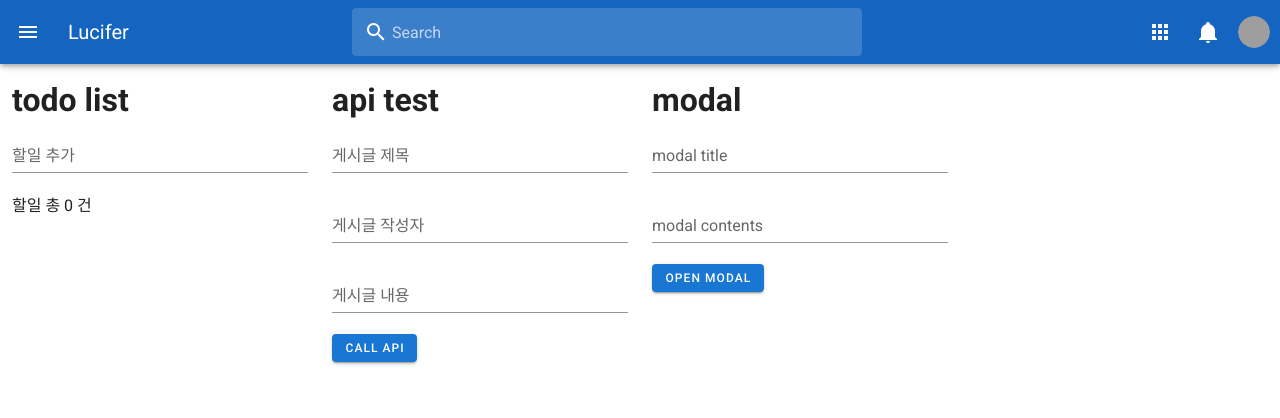
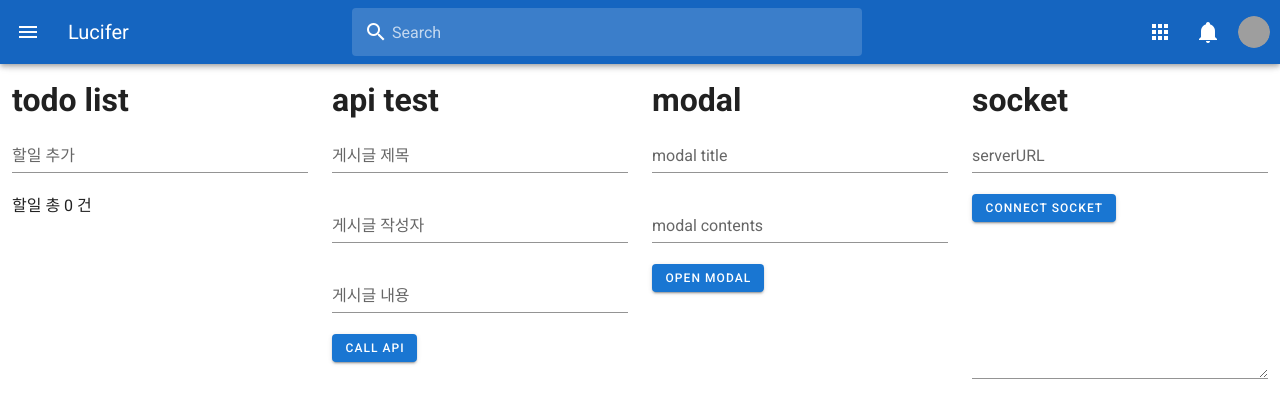
Before and after one commit to tlsqja1230/Lucifer_Front, a Vue app: page / in a window 1280 px wide. Shown: the top 418 px of the page. Built offline with nearby package versions, Linux system fonts and the light colour scheme; grey boxes are pictures that could not be loaded.

Commit message:
socket 통신 추가

```diff
--- a/package.json
+++ b/package.json
@@ -10,10 +10,12 @@
   "dependencies": {
     "axios": "^0.19.2",
     "core-js": "^3.6.4",
+    "sockjs-client": "^1.4.0",
     "vue": "^2.6.11",
     "vue-router": "^3.1.6",
     "vuetify": "^2.2.11",
-    "vuex": "^3.1.3"
+    "vuex": "^3.1.3",
+    "webstomp-client": "^1.2.6"
   },
   "devDependencies": {
     "@vue/cli-plugin-babel": "~4.3.0",
--- a/src/main.js
+++ b/src/main.js
@@ -4,9 +4,13 @@ import router from './router'
 import vuetify from './plugins/vuetify';
 import axios from 'axios';
 import store from './store'
+import webstomp from 'webstomp-client'
+import sockjs from 'sockjs-client'
 
 Vue.config.productionTip = false
 Vue.prototype.$http = axios
+Vue.prototype.$webstomp = webstomp
+Vue.prototype.$sockjs = sockjs
 
 new Vue({
   router,
--- a/src/views/Guide.vue
+++ b/src/views/Guide.vue
@@ -65,6 +65,15 @@
           <Modal @openModal="openModal" :isOpen="isOpen" :title="modalTitle" :contents="modalContents"></Modal>
         </v-flex>
         <v-flex lg3 sm6 xs12>
+          <h1>socket</h1>
+          <v-text-field
+            flat
+            label="serverURL"
+            class="hidden-sm-and-down"
+            v-model="serverURL"
+          />
+          <v-btn small color="primary" @click="socketConnect()">connect socket</v-btn>
+          <v-textarea :value="recvList.length > 0? JSON.stringify(recvList) : ''" readonly></v-textarea>
         </v-flex>
       </v-layout>
     </v-container>
@@ -89,15 +98,24 @@ export default {
   },
   data(){
     return {
+      //todo
       todoList:[],
       todoVal: '',
+
+      //api
       title: '',
       author: '',
       content: '',
       apiResult: {},
       isOpen: false,
+
+      //modal
       modalTitle: '',
-      modalContents: ''
+      modalContents: '',
+
+      //socket
+      serverURL: '',
+      recvList: []
     }
   },
   beforeRouteEnter (to, from, next) {
@@ -135,6 +153,31 @@ export default {
     },
     openModal(){
       this.isOpen = !this.isOpen
+    },
+    socketConnect() {
+      let socket = new this.$sockjs(this.serverURL);
+      this.stompClient = this.$webstomp.over(socket);
+      this.stompClient.connect(
+        {},
+        frame => {
+          // 소켓 연결 성공
+          this.connected = true;
+          console.log('소켓 연결 성공', frame);
+          // 서버의 메시지 전송 endpoint를 구독합니다.
+          // 이런형태를 pub sub 구조라고 합니다.
+          this.stompClient.subscribe("/chart", res => {
+            console.log('구독으로 받은 메시지 입니다.', res.body);
+
+            // 받은 데이터를 json으로 파싱하고 리스트에 넣어줍니다.
+            this.recvList.push(JSON.parse(res.body))
+          });
+        },
+        error => {
+          // 소켓 연결 실패
+          console.log('소켓 연결 실패', error);
+          this.connected = false;
+        }
+      );
     }
   },
 }
```
Also changed, not shown: 1 other file (tests, documents, lock files or other folders).
